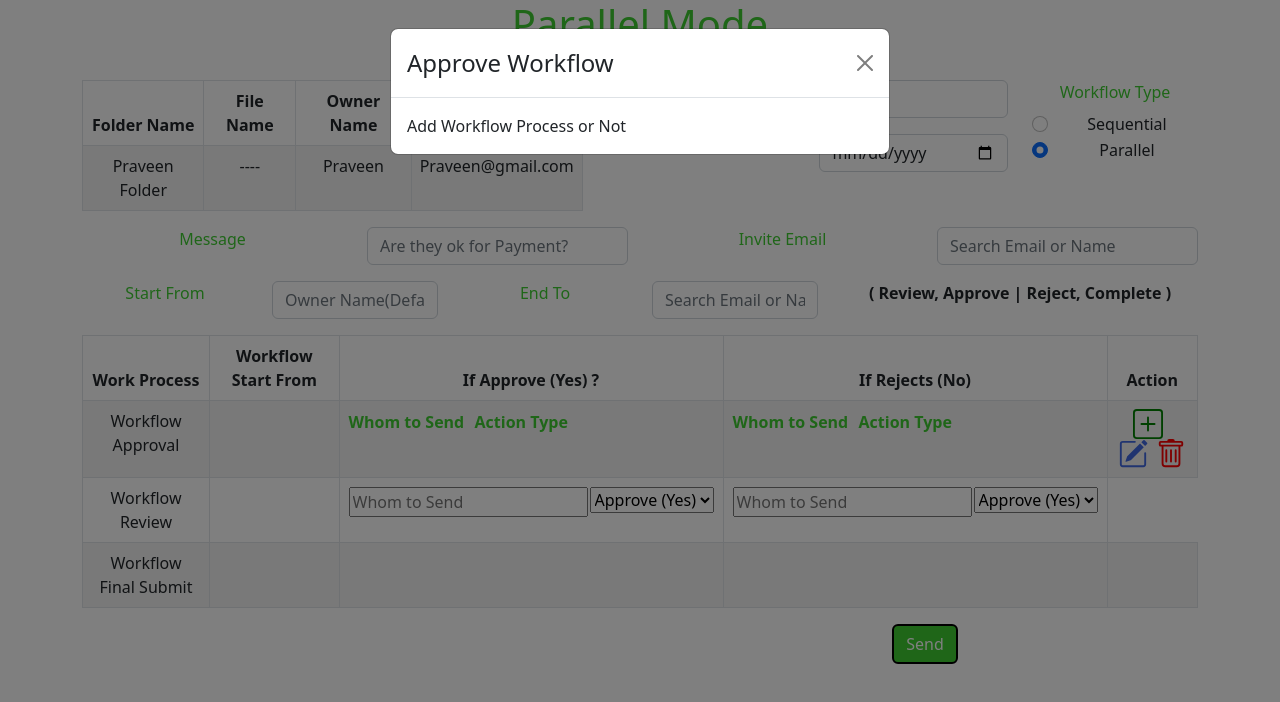
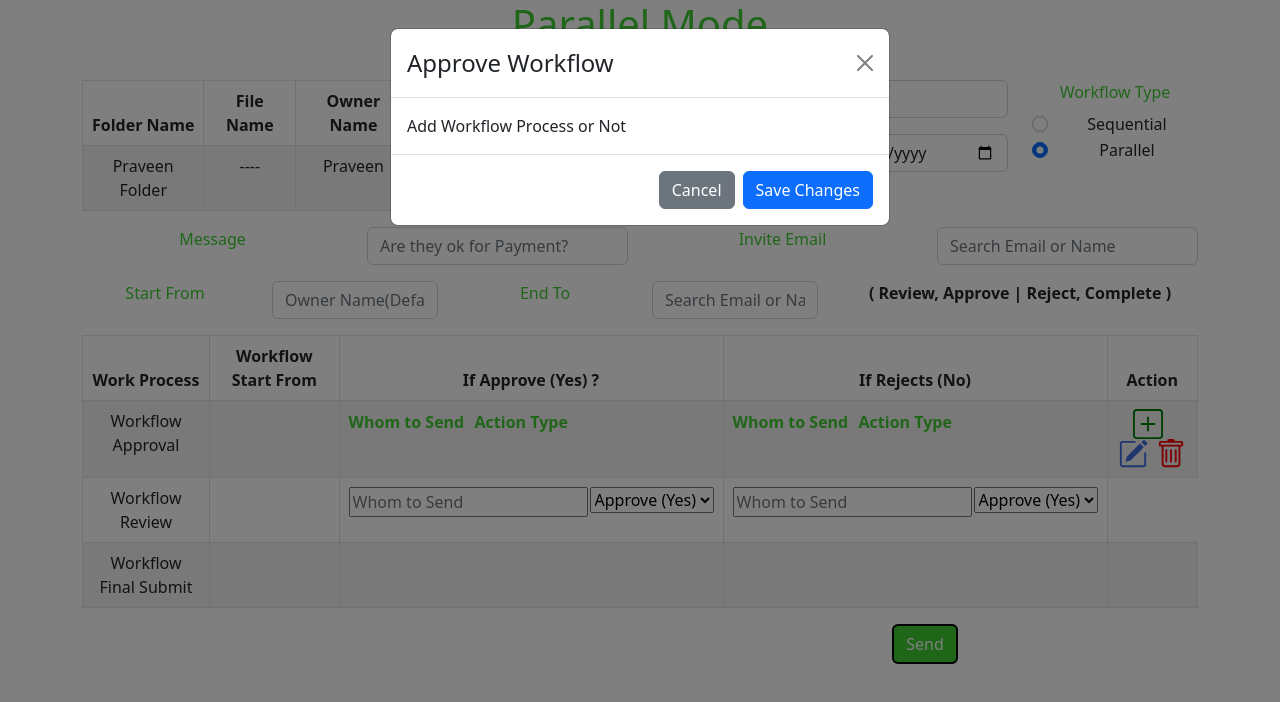
Before and after one commit to jisshub/parallel-mode-app-reactjs-development, a React (Create React App) app: page / in a window 1280 px wide. Both pictures are taken after a click on the icon 1148 px from the left and 424 px from the top of the page. Shown: the top 702 px of the page. Built offline with nearby package versions, Linux system fonts and the light colour scheme.

Commit message:
pooup modal working

```diff
--- a/src/components/Workflow.js
+++ b/src/components/Workflow.js
@@ -311,6 +311,20 @@ export default function Workflow() {
                     </Modal.Title>
                 </Modal.Header>
                 <Modal.Body>Add Workflow Process or Not</Modal.Body>
+                <Modal.Footer>
+                    <Button
+                        variant='secondary'
+                        onClick={handleClose}
+                    >
+                    Cancel
+                    </Button>
+                    <Button
+                        variant='primary'
+                        onClick={handleClose}
+                    >
+                    Save Changes
+                    </Button>
+                </Modal.Footer>
             </Modal>
         </>
     </Container>
```
